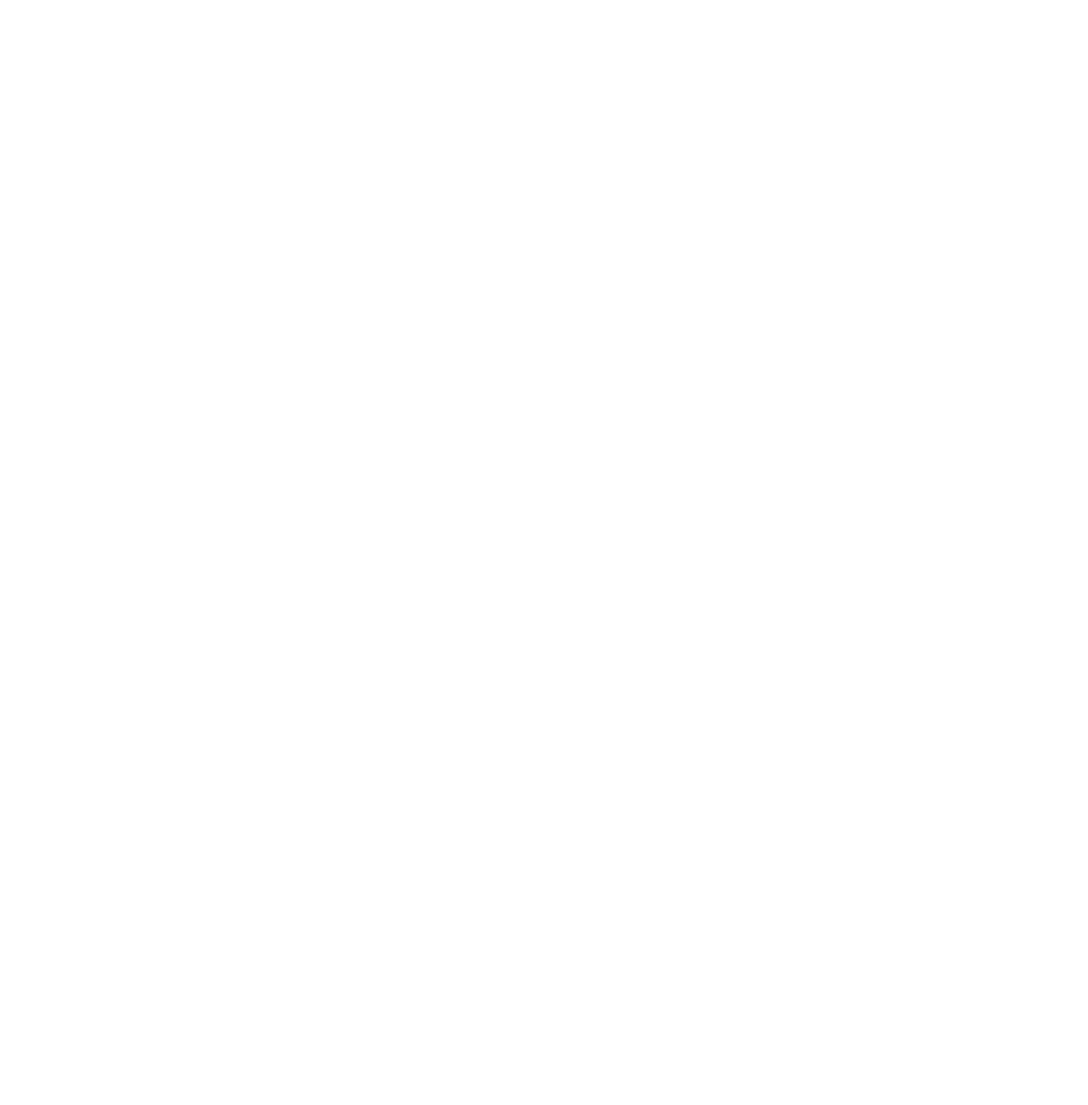
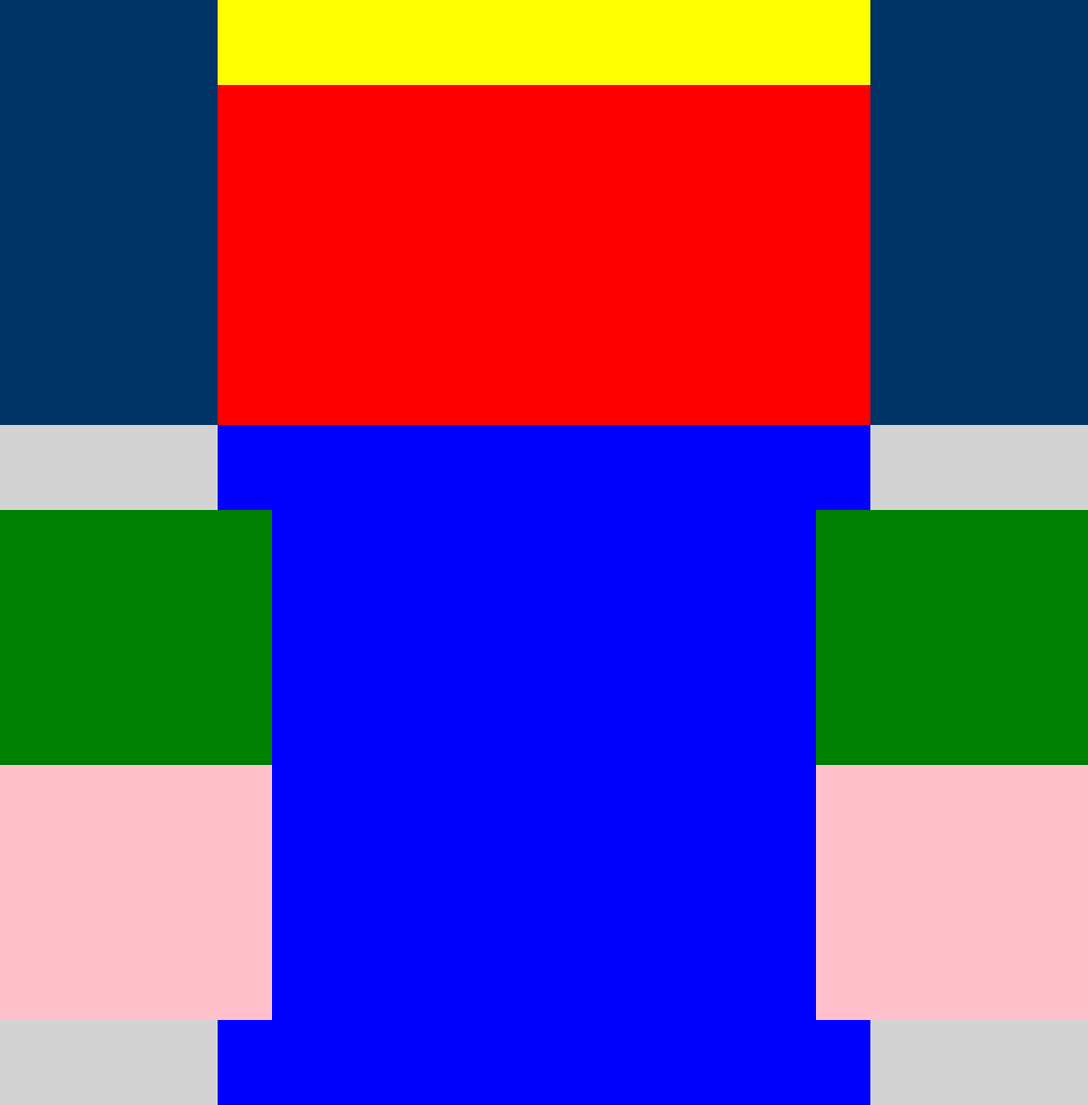
Before and after one commit to fabrynet/html-css-fluentify, a plain HTML site: page index.html in a window 1280 px wide. Shown: the whole page at 85% size. Before the commit the page ends 800 px from the top, so only its background shows below. Drawn offline with Linux system fonts and the light colour scheme.

Commit message:
Macrostrutture del layout Fluentify con colori di debug.

```diff
--- a/css/master.css
+++ b/css/master.css
@@ -0,0 +1,66 @@
+/* reset della pagina */
+* {
+  margin: 0;
+  padding: 0;
+  box-sizing: border-box;
+}
+
+/* regole generali */
+body {
+  font-family: sans-serif;
+}
+header {
+  height: 500px;
+  background-color: #003366;
+  /* debug */
+}
+.padding1 {
+  padding: 0 20%;
+}
+.padding2 {
+  padding: 0 25%;
+}
+/* debug */
+.box {
+  background-color: blue;
+  height: 100%;
+}
+
+/* menu navigazione */
+.navigation-bar {
+  height: 100px;
+  /* debug */
+  background-color: yellow;
+}
+/* jumbotron */
+.jumbotron {
+  height: 400px;
+  /* debug */
+  background-color: red;
+}
+
+/* Sezione 1 */
+.section1 {
+  height: 100px;
+  background-color: lightgrey;
+}
+
+/* Sezione 2 */
+.section2 {
+  height: 300px;
+  /* debug */
+  background-color: green;
+}
+
+/* Sezione 3 */
+.section3 {
+  height: 300px;
+  /* debug */
+  background-color: pink;
+}
+
+/* Sezione 4 */
+.section4 {
+  height: 100px;
+  background-color: lightgrey;
+}
--- a/index.html
+++ b/index.html
@@ -6,6 +6,52 @@
     <link rel="stylesheet" href="css/master.css">
   </head>
   <body>
+    <!-- intestazione -->
+    <header class="padding1">
+      <nav class="navigation-bar">
 
+      </nav>
+      <div class="jumbotron">
+
+      </div>
+
+    </header>
+    <!-- /intestazione -->
+
+    <!-- parte principale -->
+    <main>
+      <!-- sezione 1 -->
+      <section class="section1 padding1">
+        <div class="box">
+
+        </div>
+      </section>
+      <!-- /sezione 1 -->
+
+      <!-- sezione 2 -->
+      <section class="section2 padding2">
+        <div class="box">
+
+        </div>
+      </section>
+      <!-- /sezione 2 -->
+
+      <!-- sezione 3 -->
+      <section class="section3 padding2">
+        <div class="box">
+
+        </div>
+      </section>
+      <!-- /sezione 3 -->
+
+      <!-- sezione 4 -->
+      <section class="section4 padding1">
+        <div class="box">
+
+        </div>
+      </section>
+      <!-- /sezione 4 -->
+    </main>
+    <!-- /parte principale -->
   </body>
 </html>
```
